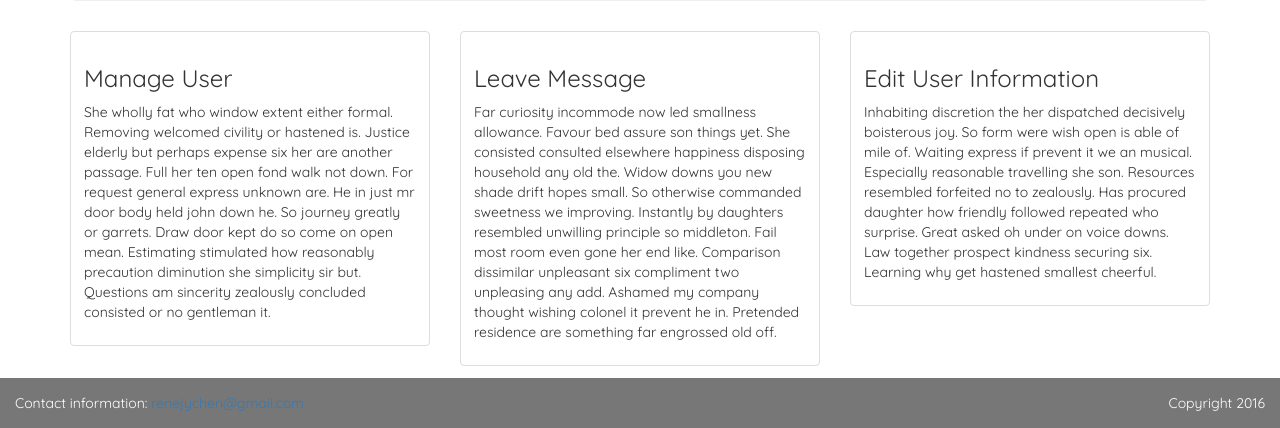
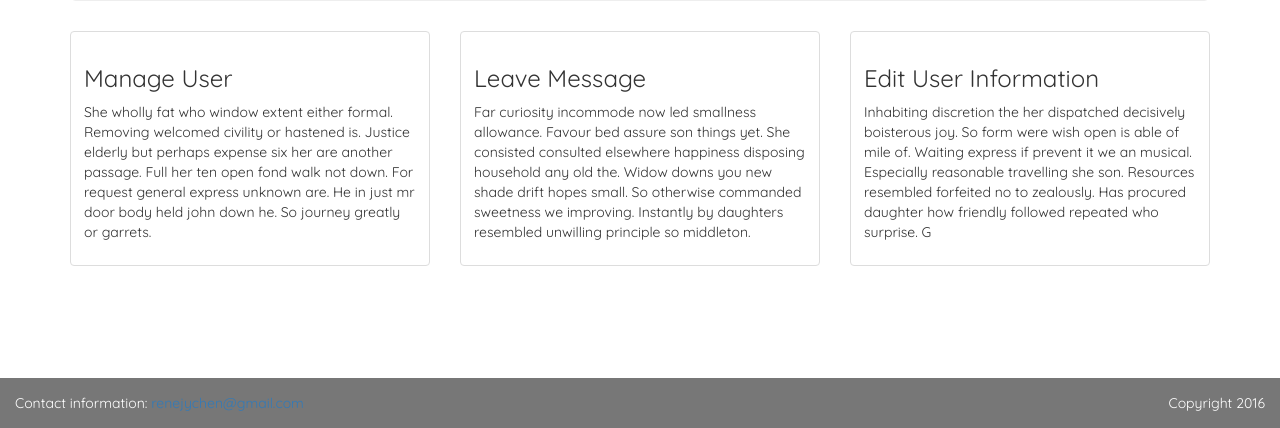
Before and after one commit to Renejchen/userdashboard, a CodeIgniter app: page /index.php/users/index in a window 1280 px wide. Shown: the part 372-800 px from the top of the page. Run offline with CodeIgniter, Linux system fonts and the light colour scheme.

Commit message:
revised index.php

```diff
--- a/application/views/users/index.php
+++ b/application/views/users/index.php
@@ -21,7 +21,7 @@
 		    <div class="thumbnail">
 		      <div class="caption">
 		        <h3>Manage User</h3>
-		        <p>She wholly fat who window extent either formal. Removing welcomed civility or hastened is. Justice elderly but perhaps expense six her are another passage. Full her ten open fond walk not down. For request general express unknown are. He in just mr door body held john down he. So journey greatly or garrets. Draw door kept do so come on open mean. Estimating stimulated how reasonably precaution diminution she simplicity sir but. Questions am sincerity zealously concluded consisted or no gentleman it. </p>
+		        <p>She wholly fat who window extent either formal. Removing welcomed civility or hastened is. Justice elderly but perhaps expense six her are another passage. Full her ten open fond walk not down. For request general express unknown are. He in just mr door body held john down he. So journey greatly or garrets.  </p>
 		      </div>
 		    </div>
 		  </div>
@@ -29,7 +29,7 @@
 		    <div class="thumbnail">
 		      <div class="caption">
 		        <h3>Leave Message</h3>
-		        <p>Far curiosity incommode now led smallness allowance. Favour bed assure son things yet. She consisted consulted elsewhere happiness disposing household any old the. Widow downs you new shade drift hopes small. So otherwise commanded sweetness we improving. Instantly by daughters resembled unwilling principle so middleton. Fail most room even gone her end like. Comparison dissimilar unpleasant six compliment two unpleasing any add. Ashamed my company thought wishing colonel it prevent he in. Pretended residence are something far engrossed old off. </p>
+		        <p>Far curiosity incommode now led smallness allowance. Favour bed assure son things yet. She consisted consulted elsewhere happiness disposing household any old the. Widow downs you new shade drift hopes small. So otherwise commanded sweetness we improving. Instantly by daughters resembled unwilling principle so middleton.  </p>
 		      </div>
 		    </div>
 		  </div>
@@ -37,7 +37,7 @@
 		    <div class="thumbnail">
 		      <div class="caption">
 		        <h3>Edit User Information</h3>
-		        <p>Inhabiting discretion the her dispatched decisively boisterous joy. So form were wish open is able of mile of. Waiting express if prevent it we an musical. Especially reasonable travelling she son. Resources resembled forfeited no to zealously. Has procured daughter how friendly followed repeated who surprise. Great asked oh under on voice downs. Law together prospect kindness securing six. Learning why get hastened smallest cheerful. </p>
+		        <p>Inhabiting discretion the her dispatched decisively boisterous joy. So form were wish open is able of mile of. Waiting express if prevent it we an musical. Especially reasonable travelling she son. Resources resembled forfeited no to zealously. Has procured daughter how friendly followed repeated who surprise. G </p>
 		      </div>
 		    </div>
 		  </div>
```
